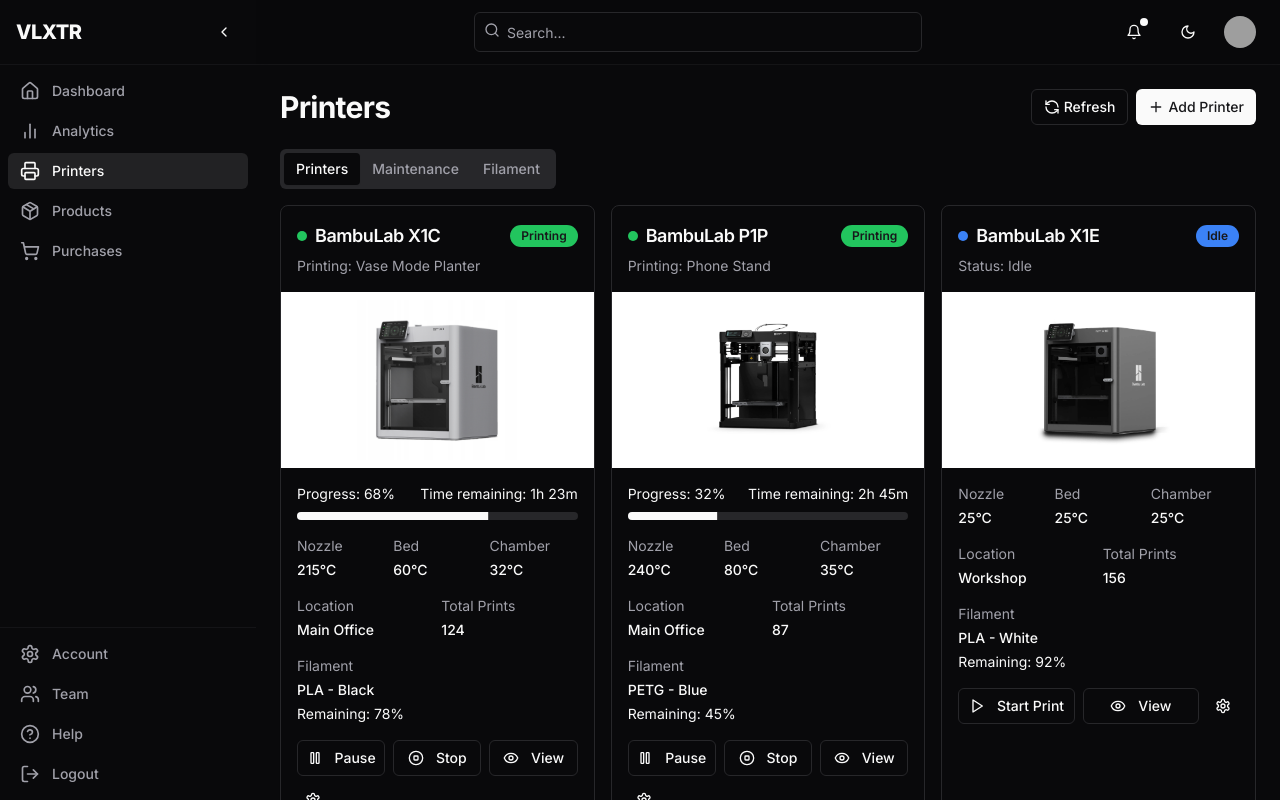
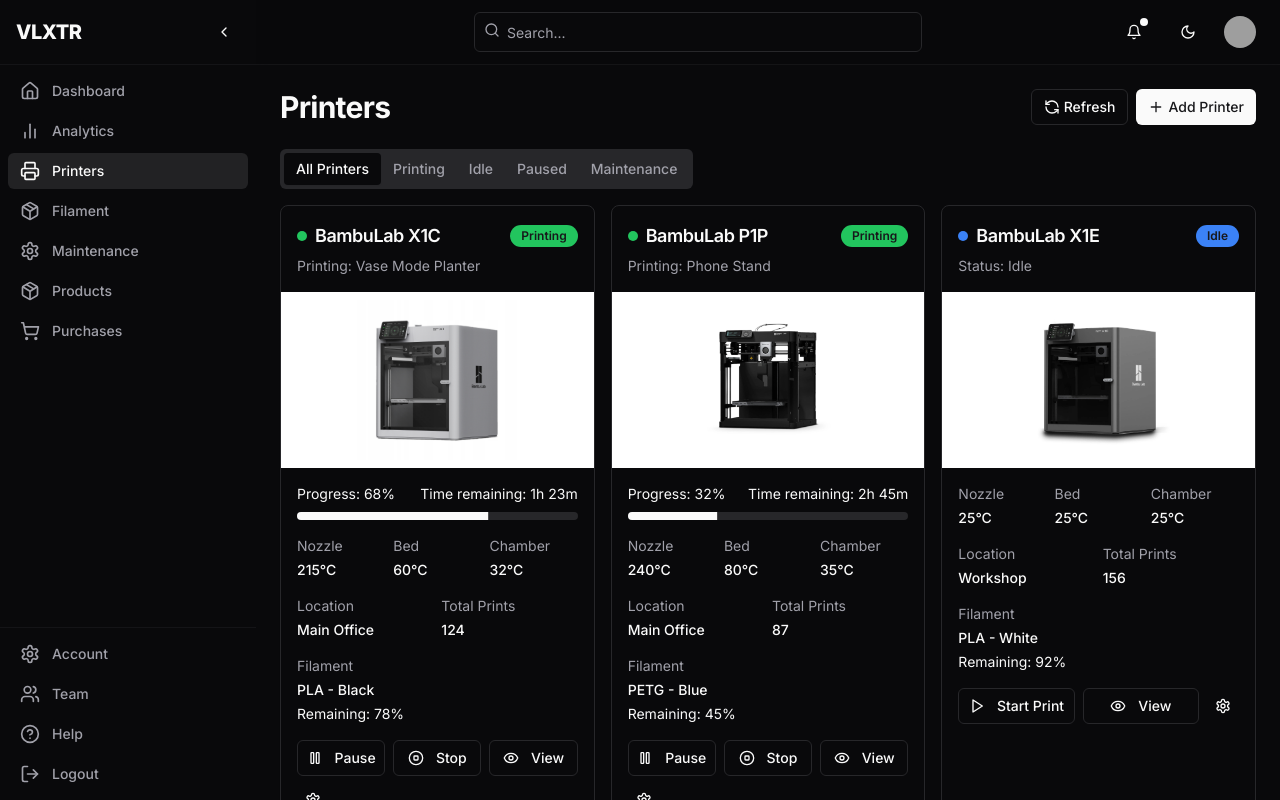
Before and after one commit to P4r1nc3/VLXTR_Frontend, a Next.js app: page /dashboard/printers in a window 1280 px wide. Built offline with nearby package versions, Linux system fonts and the light colour scheme; grey boxes are pictures that could not be loaded.

Commit message:
Extracted filaments and maintenance

```diff
--- /dev/null
+++ b/app/dashboard/filamets/page.tsx
@@ -0,0 +1,43 @@
+"use client"
+
+import { Button } from "@/components/ui/button"
+import { FilamentInventory } from "@/components/filaments/filament-inventory"
+import { Plus, RefreshCcw } from "lucide-react"
+import { useState } from "react"
+import { AddFilamentModal } from "@/components/filaments/add-filament-modal"
+
+export default function FilamentPage() {
+    const [isModalOpen, setIsModalOpen] = useState(false)
+
+    const handleAddFilament = (filamentData: {
+        type: string
+        color: string
+        weight: string
+        manufacturer: string
+    }) => {
+        console.log("Adding filament:", filamentData)
+    }
+
+    return (
+        <div className="space-y-6">
+            <div className="flex items-center justify-between">
+                <h1 className="text-3xl font-bold tracking-tight">Filament Inventory</h1>
+                <div className="flex items-center gap-2">
+                    <Button variant="outline" size="sm" className="h-9 gap-1">
+                        <RefreshCcw className="h-4 w-4" />
+                        <span className="hidden sm:inline">Refresh</span>
+                    </Button>
+
+                    <Button size="sm" className="h-9 gap-1" onClick={() => setIsModalOpen(true)}>
+                        <Plus className="h-4 w-4" />
+                        <span className="hidden sm:inline">Add Filament</span>
+                    </Button>
+
+                    <AddFilamentModal isOpen={isModalOpen} onClose={() => setIsModalOpen(false)} onSubmit={handleAddFilament} />
+                </div>
+            </div>
+
+            <FilamentInventory />
+        </div>
+    )
+}
--- /dev/null
+++ b/app/dashboard/maintenance/page.tsx
@@ -0,0 +1,28 @@
+"use client"
+
+import { Button } from "@/components/ui/button"
+import { MaintenanceSchedule } from "@/components/maintenance/maintenance-schedule"
+import { Plus, RefreshCcw } from "lucide-react"
+
+export default function MaintenancePage() {
+  return (
+      <div className="space-y-6">
+        <div className="flex items-center justify-between">
+          <h1 className="text-3xl font-bold tracking-tight">Maintenance Schedule</h1>
+          <div className="flex items-center gap-2">
+            <Button variant="outline" size="sm" className="h-9 gap-1">
+              <RefreshCcw className="h-4 w-4" />
+              <span className="hidden sm:inline">Refresh</span>
+            </Button>
+
+            <Button size="sm" className="h-9 gap-1">
+              <Plus className="h-4 w-4" />
+              <span className="hidden sm:inline">Schedule Maintenance</span>
+            </Button>
+          </div>
+        </div>
+
+        <MaintenanceSchedule />
+      </div>
+  )
+}
--- a/app/dashboard/printers/page.tsx
+++ b/app/dashboard/printers/page.tsx
@@ -1,17 +1,15 @@
 "use client"
 
 import { useState } from "react"
-import { Card, CardContent, CardDescription, CardHeader, CardTitle } from "@/components/ui/card"
 import { Tabs, TabsContent, TabsList, TabsTrigger } from "@/components/ui/tabs"
 import { Button } from "@/components/ui/button"
 import { PrinterList } from "@/components/printers/printer-list"
-import { FilamentInventory } from "@/components/printers/filament-inventory"
-import { MaintenanceSchedule } from "@/components/printers/maintenance-schedule"
 import { Plus, RefreshCcw } from "lucide-react"
 import { AddPrinterModal } from "@/components/printers/add-printer-modal"
 
 export default function PrintersPage() {
   const [isModalOpen, setIsModalOpen] = useState(false)
+  const [statusFilter, setStatusFilter] = useState("all")
 
   const handleAddPrinter = (printerData: {
     ip: string
@@ -40,23 +38,29 @@ export default function PrintersPage() {
           </div>
         </div>
 
-        <Tabs defaultValue="printers" className="space-y-4">
+        <Tabs defaultValue="all" className="space-y-4" onValueChange={setStatusFilter}>
           <TabsList>
-            <TabsTrigger value="printers">Printers</TabsTrigger>
-            <TabsTrigger value="maintenance">Maintenance</TabsTrigger>
-            <TabsTrigger value="filament">Filament</TabsTrigger>
+            <TabsTrigger value="all">All Printers</TabsTrigger>
+            <TabsTrigger value="Printing">Printing</TabsTrigger>
+            <TabsTrigger value="Idle">Idle</TabsTrigger>
+            <TabsTrigger value="Paused">Paused</TabsTrigger>
+            <TabsTrigger value="Maintenance">Maintenance</TabsTrigger>
           </TabsList>
 
-          <TabsContent value="printers" className="space-y-4">
-            <PrinterList />
+          <TabsContent value="all" className="space-y-4">
+            <PrinterList statusFilter="all" />
           </TabsContent>
-
-          <TabsContent value="maintenance" className="space-y-4">
-            <MaintenanceSchedule />
+          <TabsContent value="Printing" className="space-y-4">
+            <PrinterList statusFilter="Printing" />
           </TabsContent>
-
-          <TabsContent value="filament" className="space-y-4">
-            <FilamentInventory />
+          <TabsContent value="Idle" className="space-y-4">
+            <PrinterList statusFilter="Idle" />
+          </TabsContent>
+          <TabsContent value="Paused" className="space-y-4">
+            <PrinterList statusFilter="Paused" />
+          </TabsContent>
+          <TabsContent value="Maintenance" className="space-y-4">
+            <PrinterList statusFilter="Maintenance" />
           </TabsContent>
         </Tabs>
       </div>
--- a/components/dashboard/sidebar.tsx
+++ b/components/dashboard/sidebar.tsx
@@ -25,6 +25,8 @@ const navigation = [
   { name: "Dashboard", href: "/dashboard", icon: Home },
   { name: "Analytics", href: "/dashboard/analytics", icon: BarChart2 },
   { name: "Printers", href: "/dashboard/printers", icon: Printer },
+  { name: "Filament", href: "/dashboard/filament", icon: Package },
+  { name: "Maintenance", href: "/dashboard/maintenance", icon: Settings },
   { name: "Products", href: "/dashboard/products", icon: Package },
   { name: "Purchases", href: "/dashboard/purchases", icon: ShoppingCart },
 ]
--- a/components/printers/printer-list.tsx
+++ b/components/printers/printer-list.tsx
@@ -102,7 +102,11 @@ const printers = [
   },
 ]
 
-export function PrinterList() {
+interface PrinterListProps {
+  statusFilter?: string
+}
+
+export function PrinterList({ statusFilter = "all" }: PrinterListProps) {
   const getStatusColor = (status: "Printing" | "Paused" | "Idle" | "Maintenance" | string) => {
     switch (status) {
       case "Printing":
@@ -133,9 +137,13 @@ export function PrinterList() {
     }
   }
 
+  // Filter printers based on status
+  const filteredPrinters =
+      statusFilter === "all" ? printers : printers.filter((printer) => printer.status === statusFilter)
+
   return (
       <div className="grid gap-4 md:grid-cols-2 lg:grid-cols-3">
-      {printers.map((printer) => (
+        {filteredPrinters.map((printer) => (
             <Card key={printer.id} className="overflow-hidden">
               <CardHeader className="p-4">
                 <div className="flex items-center justify-between">
```
Also changed, not shown: components/filaments/add-filament-modal.tsx (renamed from components/printers/add-filament-modal.tsx), components/filaments/filament-inventory.tsx (renamed from components/printers/filament-inventory.tsx), components/maintenance/maintenance-schedule.tsx (renamed from components/printers/maintenance-schedule.tsx). Lines whose indentation alone changed are shown as unchanged.
